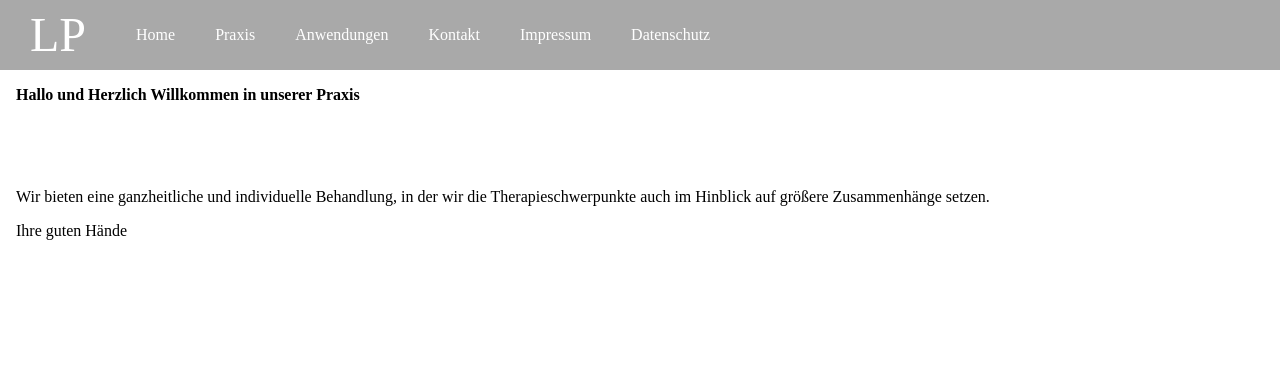
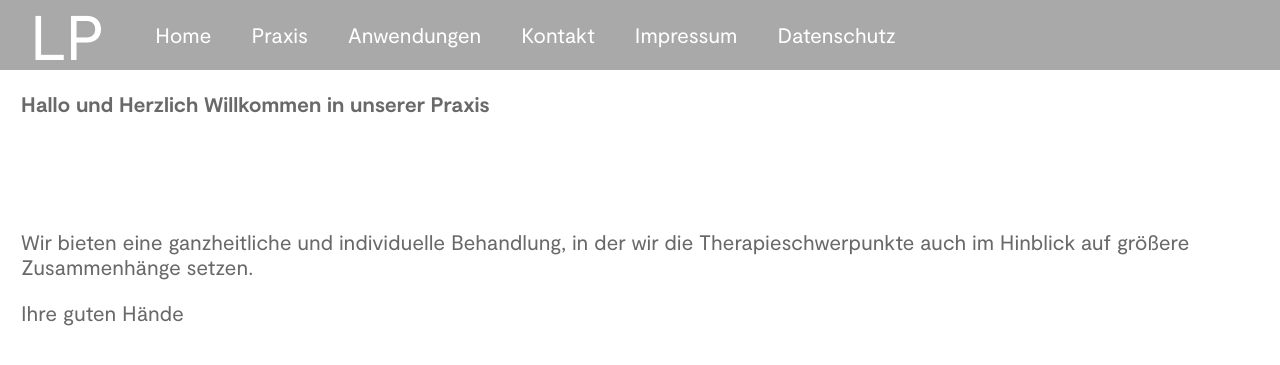
Before and after one commit to loehr-physiotherapie/loehr-physiotherapie.github.io, a Jekyll site: the page built from index.md, in a window 1280 px wide. Shown: the top 365 px of the page. Built offline with Jekyll 4.4.1, drawn with Linux system fonts in a browser that asks for light colours.

Commit message:
corrected font

```diff
--- a/css/main.css
+++ b/css/main.css
@@ -1,19 +1,26 @@
 @font-face {
-    font-family: 'loehrFont';
+    font-family: 'loehr-font';
     src: url('../fonts/moderat.otf');
 }
 
 @font-face {
-    font-family: 'loehrFont';
+    font-family: 'loehr-font';
     src: url('../fonts/moderat_bold.otf');
     font-weight: bold;
   }
 
-body, html {
+html {
     margin: 0;
     padding: 0;
+}
 
-    font: 'loehrFont', Fallback, sans-serif;
+body {
+    margin: 0;
+    padding: 0;
+    color: dimgray;
+    font-size: 21px;
+    font-family: 'loehr-font';
+    /* font-family: 'loehr-font', Fallback, sans-serif; */
 }
 
 p {
@@ -34,7 +41,6 @@ p {
     padding: 15px 30px;
     font-size: 3em;
     line-height: 40px;
-
 }
 
 .nav-main > ul {
```
